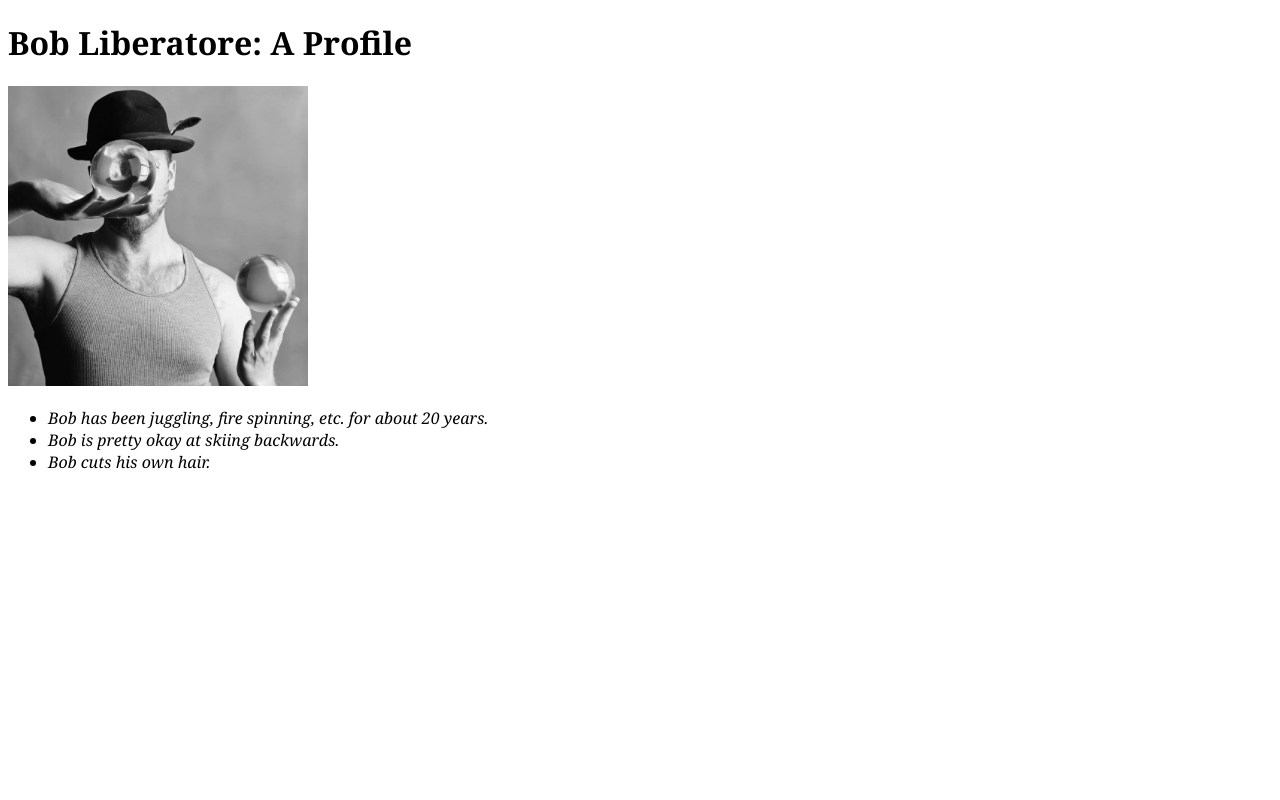
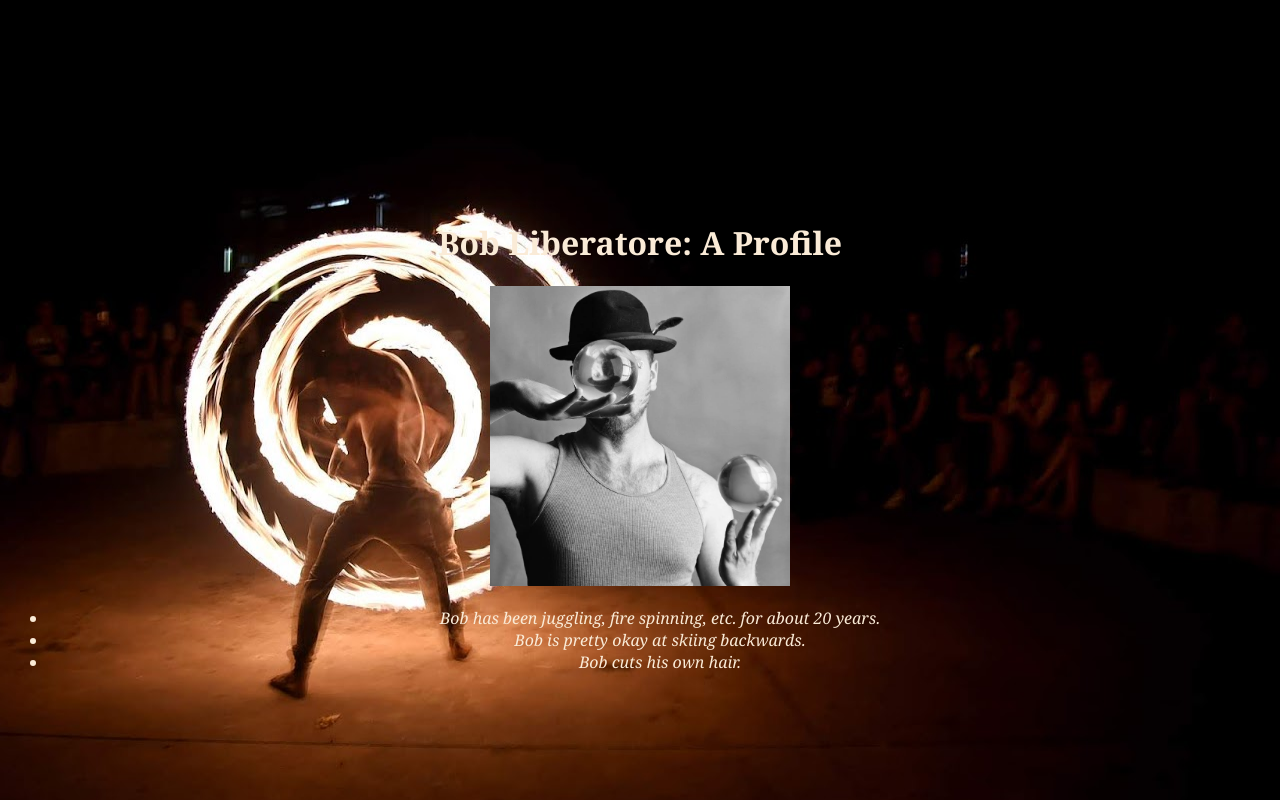
Before and after one commit to inhaledesign/about-bob-liberatore, a plain HTML site: page index.html in a window 1280 px wide. Drawn offline with Linux system fonts and the light colour scheme.

Commit message:
adding css text color and background

```diff
--- a/style.css
+++ b/style.css
@@ -9,4 +9,24 @@ li {
 
 body {
     font-family: Georgia, serif;;
+    padding-top: 15%;
 }
+
+body {
+    text-align: center;
+    background-image: url("firespin2.jpeg");
+    background-position: right;
+    background-repeat: no-repeat;
+}
+
+head {
+    color: orangered;
+}
+
+h1 {
+    color: antiquewhite;
+}
+
+ul {
+    color: antiquewhite;
+}
```
Also changed, not shown: firespin2.jpeg (added).
